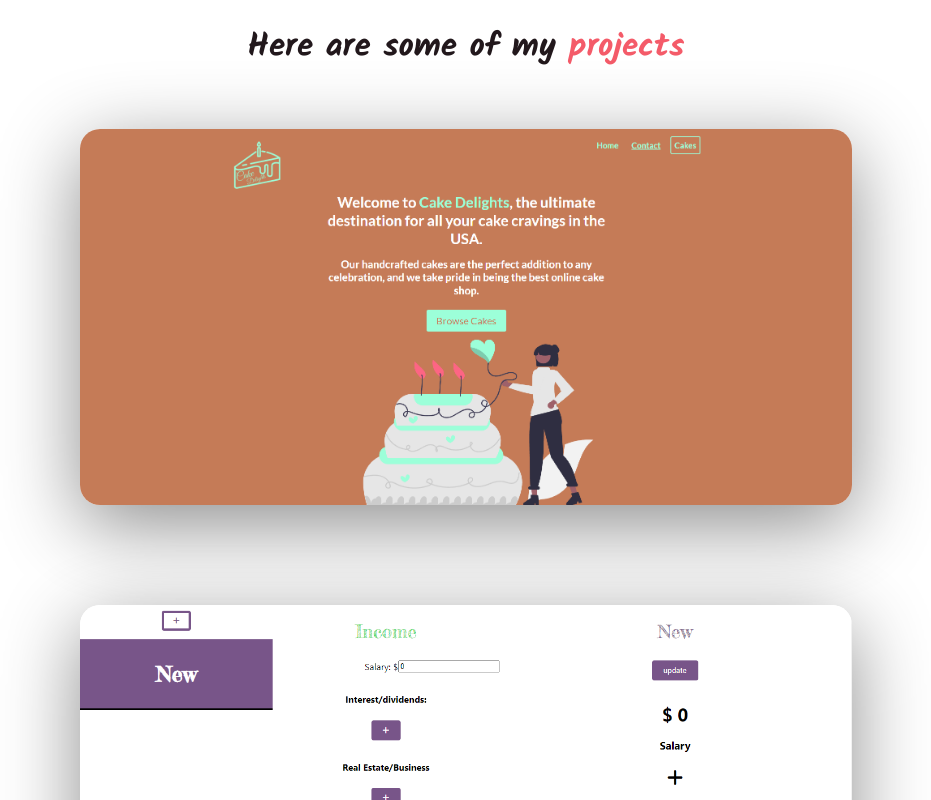
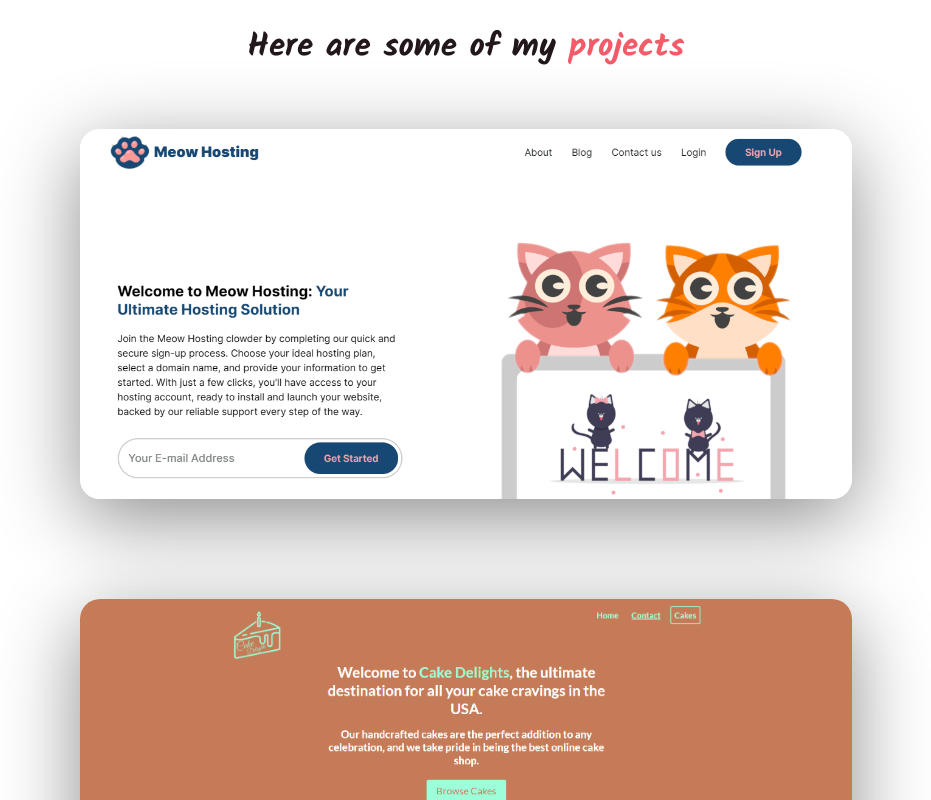
Before and after one commit to mpfuns/portfolio-june-2023, a React (Create React App) app: page / in a window 1280 px wide. Shown: the part 1320-2120 px from the top of the page, without its empty margins (174-1105 px from the left). Built offline with nearby package versions, Linux system fonts and the light colour scheme.

Commit message:
adding meow hosting

```diff
--- a/src/data.js
+++ b/src/data.js
@@ -1,7 +1,15 @@
 export default[
     {
+        projectName:"Meow Hosting",
+        picImg:"projects/meowhostingweb.png",
+        onlineLink:"https://glowing-cucurucho-41f5b4.netlify.app/",
+        githubLink:"https://github.com/mpfuns/meow-hosting",
+        para:"I wanted to practice my CSS skills. I made a fake E-commerce for hosting called Meow Hosting. Also, learn Intersection Observer and refs.",
+        program:"HTML, CSS, Javascript, React"
+            },
+    {
         projectName:"Cake Delights",
-        picImg:"Cake-Delightsweb.png",
+        picImg:"projects/Cake-Delightsweb.png",
         onlineLink:"https://bright-rugelach-e83b78.netlify.app/",
         githubLink:"https://github.com/mpfuns/cake-delights",
         para:"I wanted to practice and improve my CSS skills. I made a fake E-commerce cake shop called Cake Delights. Also, to improve putting images in React. With this project, I have a better understanding of CSS on a deeper level.",
```
Also changed, not shown: public/projects/Cake-Delightsweb.png (renamed from public/Cake-Delightsweb.png), public/projects/meowhostingweb.png (added).
